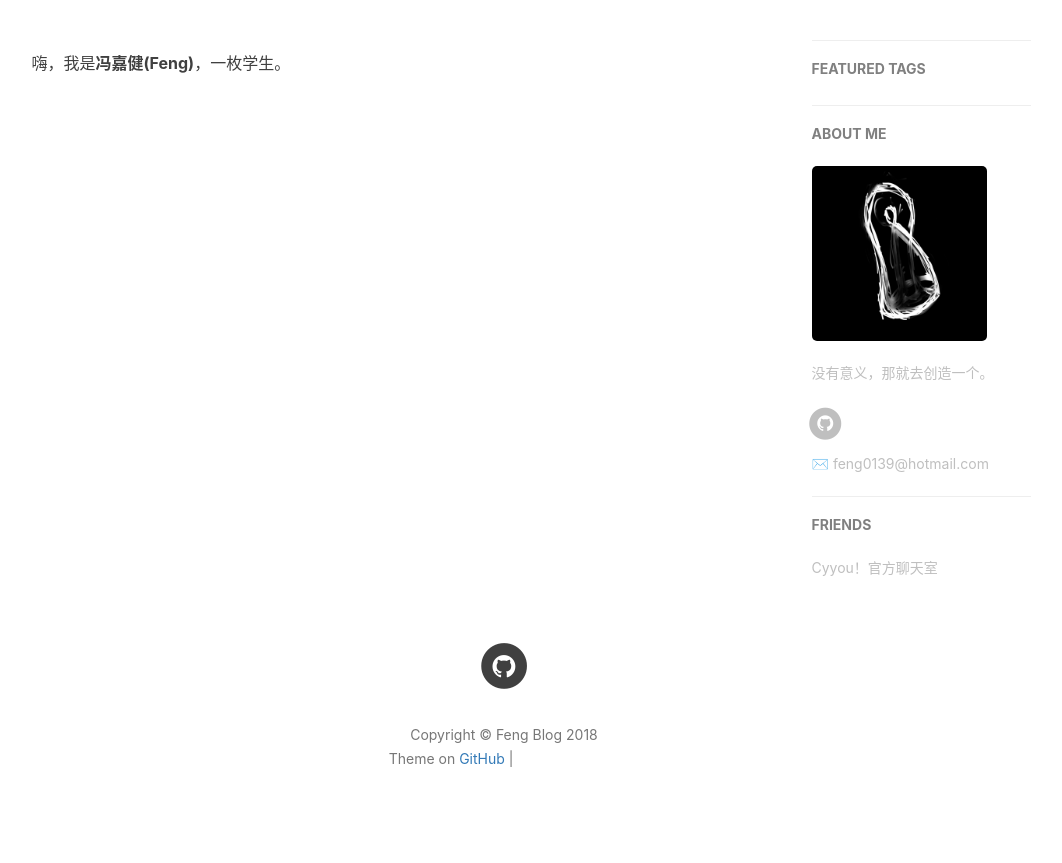
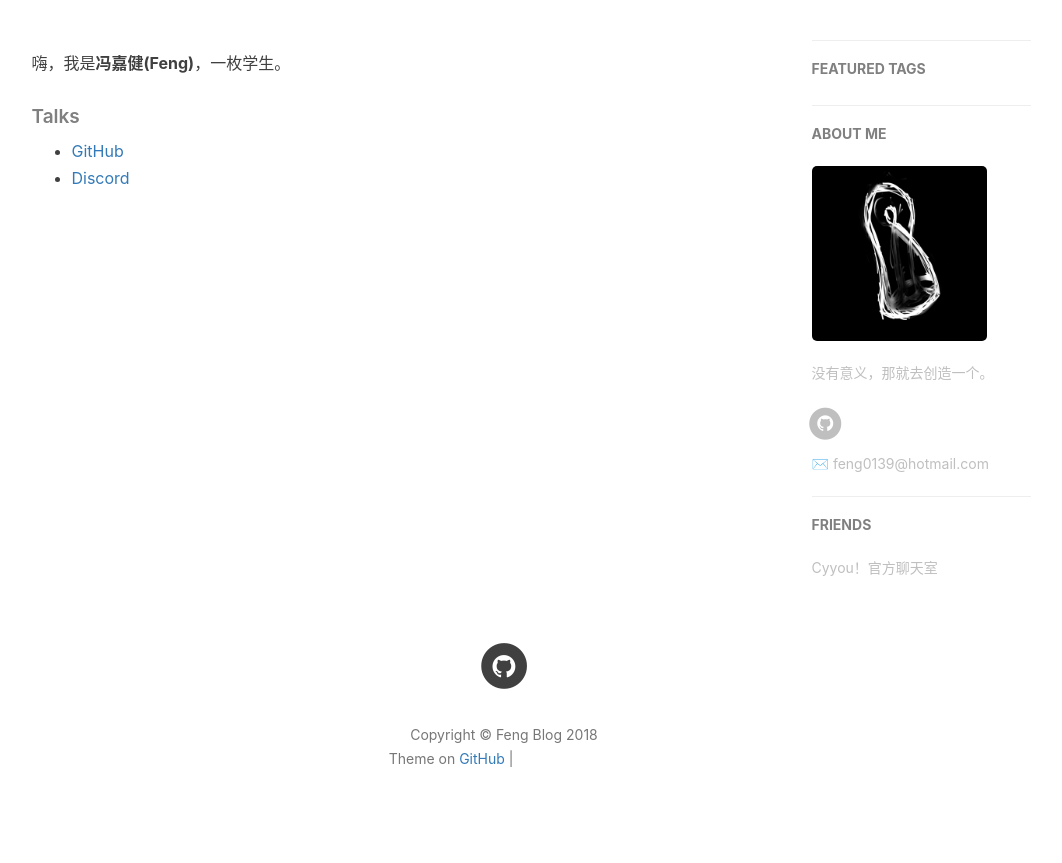
Before and after one commit to Feng0139/Feng0139.github.io, a Jekyll site: the page built from about.html, in a window 1280 px wide. Shown: the part 418-1281 px from the top of the page, without its empty margins (136-1198 px from the left). Built offline with Jekyll 4.4.1, drawn with Linux system fonts in a browser that asks for light colours; nearby versions of some CDN libraries; comment, search, counter and statistics services are not loaded; grey boxes are pictures that could not be loaded.

Commit message:
Update about.html

```diff
--- a/about.html
+++ b/about.html
@@ -18,12 +18,26 @@ header-img: "img/post-bg-rwd.jpg"
 
     <p>嗨，我是<strong>冯嘉健(Feng)</strong>，一枚学生。</p>
 
+    <h5>Talks</h5>
+
+    <ul>
+        <li><a href="https://github.com">GitHub</a></li>
+        <li><a href="https://discordapp.com/">Discord</a></li>
+    </ul>
+
 </div>
 
 <!-- English Version -->
 <!-- <div class="en post-container">
 
     <p>Hi, I am <strong>jiajian Feng</strong>，you can call me <strong>BY</strong>. I am a student</p>
+
+    <h5>Talks</h5>
+
+    <ul>
+        <li><a href="https://github.com">GitHub</a></li>
+        <li><a href="https://discordapp.com/">Discord</a></li>
+    </ul>
 
 </div> -->
 
```
